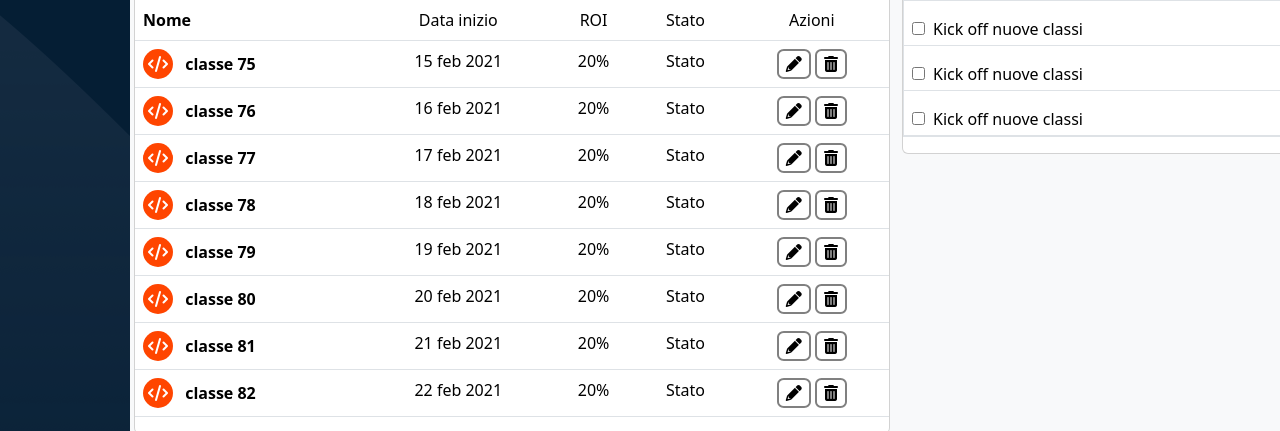
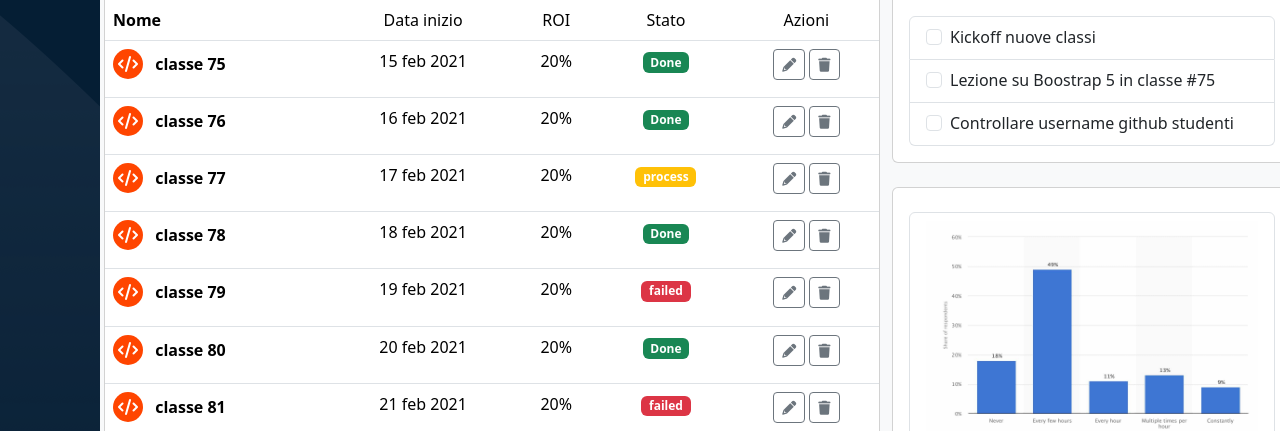
Before and after one commit to Gaetano26/html-css-bootstrap-dashboard, a plain HTML site: page index.html in a window 1280 px wide. Shown: the part 170-601 px from the top of the page. Drawn offline with nearby package versions, Linux system fonts and the light colour scheme.

Commit message:
main complete

```diff
--- a/css/style.css
+++ b/css/style.css
@@ -9,7 +9,7 @@ header {
 
 #sidebar {
     height: 100%;
-    width: 130px;
+    width: 100px;
     flex-shrink: 0;
     background-color: #051e34;
     background-image: url("/img/sidebar-bg.png");
--- a/index.html
+++ b/index.html
@@ -40,11 +40,11 @@
                             <table class="table">
                                 <thead>
                                     <tr class="text-center">
-                                        <th scope="col-6" class="text-start">Nome</th>
-                                        <td scope="col-2">Data inizio</td>
-                                        <td scope="col-1">ROI</td>
-                                        <td scope="col-1">Stato</td>
-                                        <td scope="col-1">Azioni</td>
+                                        <th scope="col" class="text-start">Nome</th>
+                                        <td scope="col">Data inizio</td>
+                                        <td scope="col">ROI</td>
+                                        <td scope="col">Stato</td>
+                                        <td scope="col">Azioni</td>
                                     </tr>
                                 </thead>
                                 <tbody>
@@ -57,12 +57,13 @@
                                         </th>
                                         <td>15 feb 2021</td>
                                         <td>20%</td>
-                                        <td>Stato</td>
+                                        <td><p class="badge text-bg-success">Done</p></td>
                                         <td>
-
-                                            <i class=" bordo text-grey fa-solid fa-pencil"></i>
-
-                                            <i class="bordo fa-solid fa-trash-can"></i>
+                                            <button class="btn btn-sm btn-outline-secondary" type="button">
+                                                <i class="fa-solid fa-pencil"></i>
+                                            </button>
+                                            <button class="btn btn-sm btn-outline-secondary" type="button">
+                                                <i class="fa-solid fa-trash"></i>
                                         </td>
                                     </tr>
                                     <tr scope="row" class="text-center">
@@ -74,12 +75,13 @@
                                         </th>
                                         <td>16 feb 2021</td>
                                         <td>20%</td>
-                                        <td>Stato</td>
+                                        <td><p class="badge text-bg-success">Done</p></td>
                                         <td>
-
-                                            <i class=" bordo text-grey fa-solid fa-pencil"></i>
-
-                                            <i class="bordo fa-solid fa-trash-can"></i>
+                                            <button class="btn btn-sm btn-outline-secondary" type="button">
+                                                <i class="fa-solid fa-pencil"></i>
+                                            </button>
+                                            <button class="btn btn-sm btn-outline-secondary" type="button">
+                                                <i class="fa-solid fa-trash"></i>
                                         </td>
                                     </tr>
                                     <tr scope="row" class="text-center">
@@ -91,12 +93,13 @@
                                         </th>
                                         <td>17 feb 2021</td>
                                         <td>20%</td>
-                                        <td>Stato</td>
+                                        <td><p class="badge text-bg-warning text-white">process</p></td>
                                         <td>
-
-                                            <i class=" bordo text-grey fa-solid fa-pencil"></i>
-
-                                            <i class="bordo fa-solid fa-trash-can"></i>
+                                            <button class="btn btn-sm btn-outline-secondary" type="button">
+                                                <i class="fa-solid fa-pencil"></i>
+                                            </button>
+                                            <button class="btn btn-sm btn-outline-secondary" type="button">
+                                                <i class="fa-solid fa-trash"></i>
                                         </td>
                                     </tr>
                                     <tr scope="row" class="text-center">
@@ -108,11 +111,13 @@
                                         </th>
                                         <td>18 feb 2021</td>
                                         <td>20%</td>
-                                        <td>Stato</td>
+                                        <td><p class="badge text-bg-success">Done</p></td>
                                         <td>
-                                            <i class=" bordo text-grey fa-solid fa-pencil"></i>
-
-                                            <i class="bordo fa-solid fa-trash-can"></i>
+                                            <button class="btn btn-sm btn-outline-secondary" type="button">
+                                                <i class="fa-solid fa-pencil"></i>
+                                            </button>
+                                            <button class="btn btn-sm btn-outline-secondary" type="button">
+                                                <i class="fa-solid fa-trash"></i>
                                         </td>
                                     </tr>
                                     <tr scope="row" class="text-center">
@@ -124,12 +129,13 @@
                                         </th>
                                         <td>19 feb 2021</td>
                                         <td>20%</td>
-                                        <td>Stato</td>
+                                        <td><p class="badge text-bg-danger">failed</p></td>
                                         <td>
-
-                                            <i class=" bordo text-grey fa-solid fa-pencil"></i>
-
-                                            <i class="bordo fa-solid fa-trash-can"></i>
+                                            <button class="btn btn-sm btn-outline-secondary" type="button">
+                                                <i class="fa-solid fa-pencil"></i>
+                                            </button>
+                                            <button class="btn btn-sm btn-outline-secondary" type="button">
+                                                <i class="fa-solid fa-trash"></i>
                                         </td>
                                     </tr>
                                     <tr scope="row" class="text-center">
@@ -141,11 +147,13 @@
                                         </th>
                                         <td>20 feb 2021</td>
                                         <td>20%</td>
-                                        <td>Stato</td>
+                                        <td><p class="badge text-bg-success">Done</p></td>
                                         <td>
-                                            <i class=" bordo text-grey fa-solid fa-pencil"></i>
-
-                                            <i class="bordo fa-solid fa-trash-can"></i>
+                                            <button class="btn btn-sm btn-outline-secondary" type="button">
+                                                <i class="fa-solid fa-pencil"></i>
+                                            </button>
+                                            <button class="btn btn-sm btn-outline-secondary" type="button">
+                                                <i class="fa-solid fa-trash"></i>
                                         </td>
                                     </tr>
                                     <tr scope="row" class="text-center">
@@ -157,12 +165,13 @@
                                         </th>
                                         <td>21 feb 2021</td>
                                         <td>20%</td>
-                                        <td>Stato</td>
+                                        <td><p class="badge text-bg-danger">failed</p></td>
                                         <td>
-
-                                            <i class=" bordo text-grey fa-solid fa-pencil"></i>
-
-                                            <i class="bordo fa-solid fa-trash-can"></i>
+                                            <button class="btn btn-sm btn-outline-secondary" type="button">
+                                                <i class="fa-solid fa-pencil"></i>
+                                            </button>
+                                            <button class="btn btn-sm btn-outline-secondary" type="button">
+                                                <i class="fa-solid fa-trash"></i>
                                         </td>
                                     </tr>
                                     <tr scope="row" class="text-center">
@@ -174,12 +183,13 @@
                                         </th>
                                         <td>22 feb 2021</td>
                                         <td>20%</td>
-                                        <td>Stato</td>
+                                        <td><p class="badge text-bg-success">Done</p></td>
                                         <td>
-
-                                            <i class=" bordo text-grey fa-solid fa-pencil"></i>
-
-                                            <i class="bordo fa-solid fa-trash-can"></i>
+                                             <button class="btn btn-sm btn-outline-secondary" type="button">
+                                                <i class="fa-solid fa-pencil"></i>
+                                            </button>
+                                            <button class="btn btn-sm btn-outline-secondary" type="button">
+                                                <i class="fa-solid fa-trash"></i>
                                         </td>
                                     </tr>
 
@@ -187,7 +197,7 @@
                                 </tbody>
                             </table>
                         </div>
-                        <div class="card">
+                        <div class="card mt-4">
                             <div class="card-header">
                                 <h3>F.A.Q</h3>
                             </div>
@@ -204,13 +214,7 @@
                                     <div id="collapseOne" class="accordion-collapse collapse show"
                                         aria-labelledby="headingOne" data-bs-parent="#accordionExample">
                                         <div class="accordion-body">
-                                            <strong>This is the first item's accordion body.</strong> It is shown by
-                                            default, until the collapse plugin adds the appropriate classes that we use
-                                            to style each element. These classes control the overall appearance, as well
-                                            as the showing and hiding via CSS transitions. You can modify any of this
-                                            with custom CSS or overriding our default variables. It's also worth noting
-                                            that just about any HTML can go within the <code>.accordion-body</code>,
-                                            though the transition does limit overflow.
+                                            Lorem ipsum dolor sit amet consectetur adipisicing elit. Error, officiis?
                                         </div>
                                     </div>
                                 </div>
@@ -225,13 +229,7 @@
                                     <div id="collapseTwo" class="accordion-collapse collapse"
                                         aria-labelledby="headingTwo" data-bs-parent="#accordionExample">
                                         <div class="accordion-body">
-                                            <strong>This is the second item's accordion body.</strong> It is hidden by
-                                            default, until the collapse plugin adds the appropriate classes that we use
-                                            to style each element. These classes control the overall appearance, as well
-                                            as the showing and hiding via CSS transitions. You can modify any of this
-                                            with custom CSS or overriding our default variables. It's also worth noting
-                                            that just about any HTML can go within the <code>.accordion-body</code>,
-                                            though the transition does limit overflow.
+                                            Lorem ipsum dolor sit amet consectetur adipisicing elit. Unde, autem?
                                         </div>
                                     </div>
                                 </div>
@@ -246,13 +244,8 @@
                                     <div id="collapseThree" class="accordion-collapse collapse"
                                         aria-labelledby="headingThree" data-bs-parent="#accordionExample">
                                         <div class="accordion-body">
-                                            <strong>This is the third item's accordion body.</strong> It is hidden by
-                                            default, until the collapse plugin adds the appropriate classes that we use
-                                            to style each element. These classes control the overall appearance, as well
-                                            as the showing and hiding via CSS transitions. You can modify any of this
-                                            with custom CSS or overriding our default variables. It's also worth noting
-                                            that just about any HTML can go within the <code>.accordion-body</code>,
-                                            though the transition does limit overflow.
+                                            Lorem ipsum dolor sit amet consectetur adipisicing elit. Nostrum,
+                                            voluptates.
                                         </div>
                                     </div>
                                 </div>
@@ -265,36 +258,66 @@
                             <div class="card-header">
                                 <h3>Todo</h3>
                             </div>
-                            <table class="table p-blank-1">
-                                <tbody class="border">
-                                    <tr>
-                                        <td class="d-flex align-items-center  pt-3 pb-1">
-                                            <input type="checkbox" name="nuove-classi" id="nuove-classi">
-                                            <span class="ms-2">Kick off nuove classi</span>
-                                        </td>
-                                    </tr>
-                                    <tr>
-                                        <td class="d-flex align-items-center pt-3 pb-1">
-                                            <input type="checkbox" name="nuove-classi" id="nuove-classi"><span
-                                                class="ms-2">Kick off nuove classi</span>
-                                        </td>
-                                    </tr>
-                                    <tr>
-
-                                        <td class="d-flex align-items-center pt-3 pb-1">
-                                            <input type="checkbox" name="nuove-classi" id="nuove-classi"><span
-                                                class="ms-2">Kick off nuove classi</span>
-                                        </td>
-                                    </tr>
-
-                                </tbody>
-
-                            </table>
-                                </div>
+                            <div class="card-body">
+                                <ul class="list-group">
+                                    <li class="list-group-item">
+                                        <div class="form-check">
+                                            <input class="form-check-input" type="checkbox" value=""
+                                                id="flexCheckDefault">
+                                            <label class="form-check-label" for="flexCheckDefault">
+                                                Kickoff nuove classi
+                                            </label>
+                                        </div>
+                                    </li>
+                                    <li class="list-group-item">
+                                        <div class="form-check">
+                                            <input class="form-check-input" type="checkbox" value=""
+                                                id="flexCheckDefault">
+                                            <label class="form-check-label" for="flexCheckDefault">
+                                                Lezione su Boostrap 5 in classe #75
+                                            </label>
+                                        </div>
+                                    </li>
+                                    <li class="list-group-item">
+                                        <div class="form-check">
+                                            <input class="form-check-input" type="checkbox" value=""
+                                                id="flexCheckDefault">
+                                            <label class="form-check-label" for="flexCheckDefault">
+                                                Controllare username github studenti
+                                            </label>
+                                        </div>
+                                    </li>
+                                </ul>
+                            </div>
+                        </div>
+                        <div class="card mt-4">
+                            <div class="card-body">
+                                <ul class="list-group">
+                                    <li class="list-group-item mt-2">
+                                        <img class="img-fluid" aria-hidden="true" src="./img/stats.jpeg" alt="stats">
+                                    </li>
+                                    <li class="list-group-item">
+                                        <h3>Utenti attivi</h3>
+                                        <p>Lista degli utenti attivi in piattaforma nell'ultimo mese</p>
+                                    </li>
+                                    <li class="list-group-item">
+                                        Gennaio: 1200
+                                    </li>
+                                    <li class="list-group-item">
+                                        Febbario: 800
+                                    </li>
+                                    <li class="list-group-item">
+                                        Marzo: 1500
+                                    </li>
+                                    <li class="list-group-item">
+                                        <a href="#">Visualizza report approfondito</a>
+                                    </li>
+                                </ul>
 
                             </div>
+                        </div>
 
-                        </div>
+
 
 
                     </div>
```
